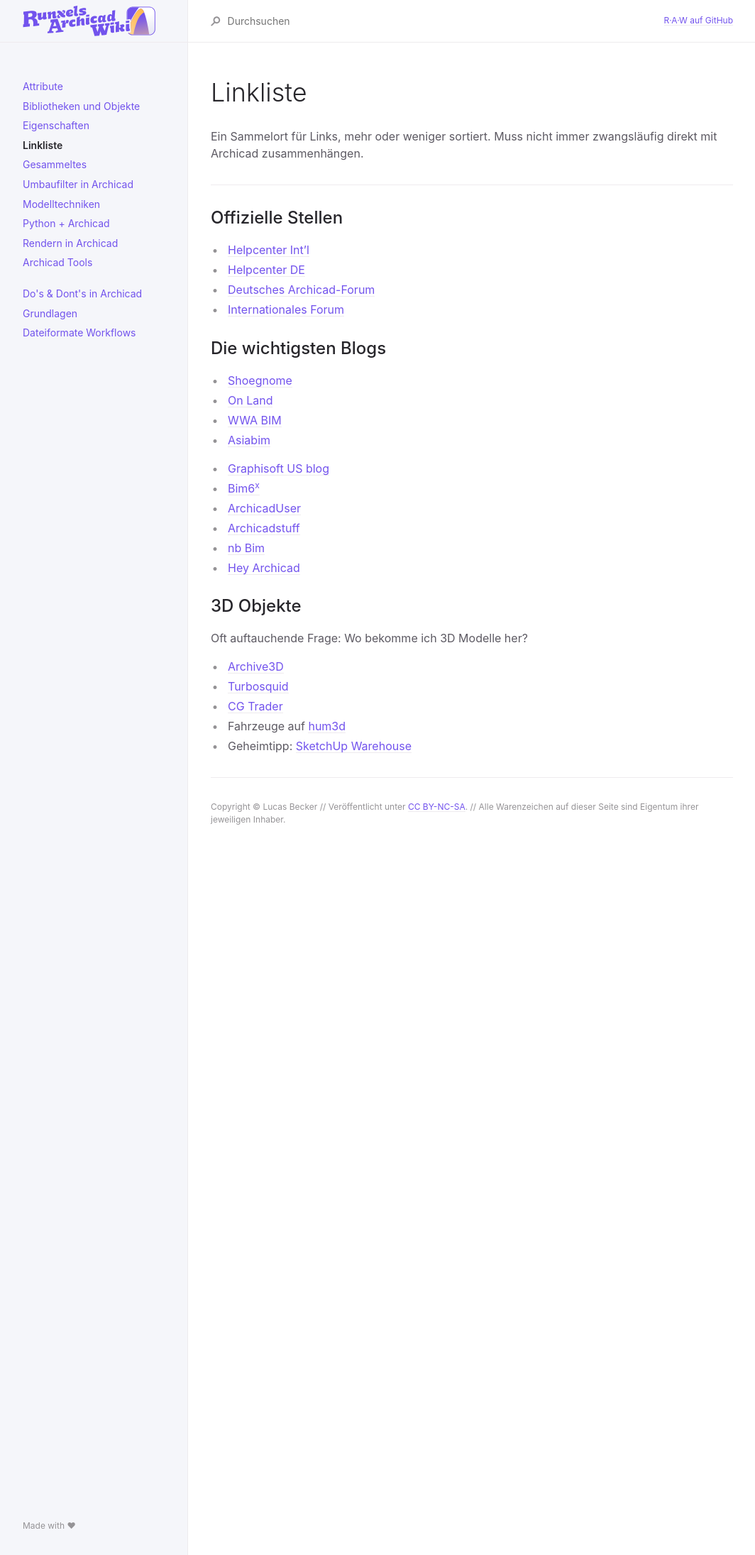
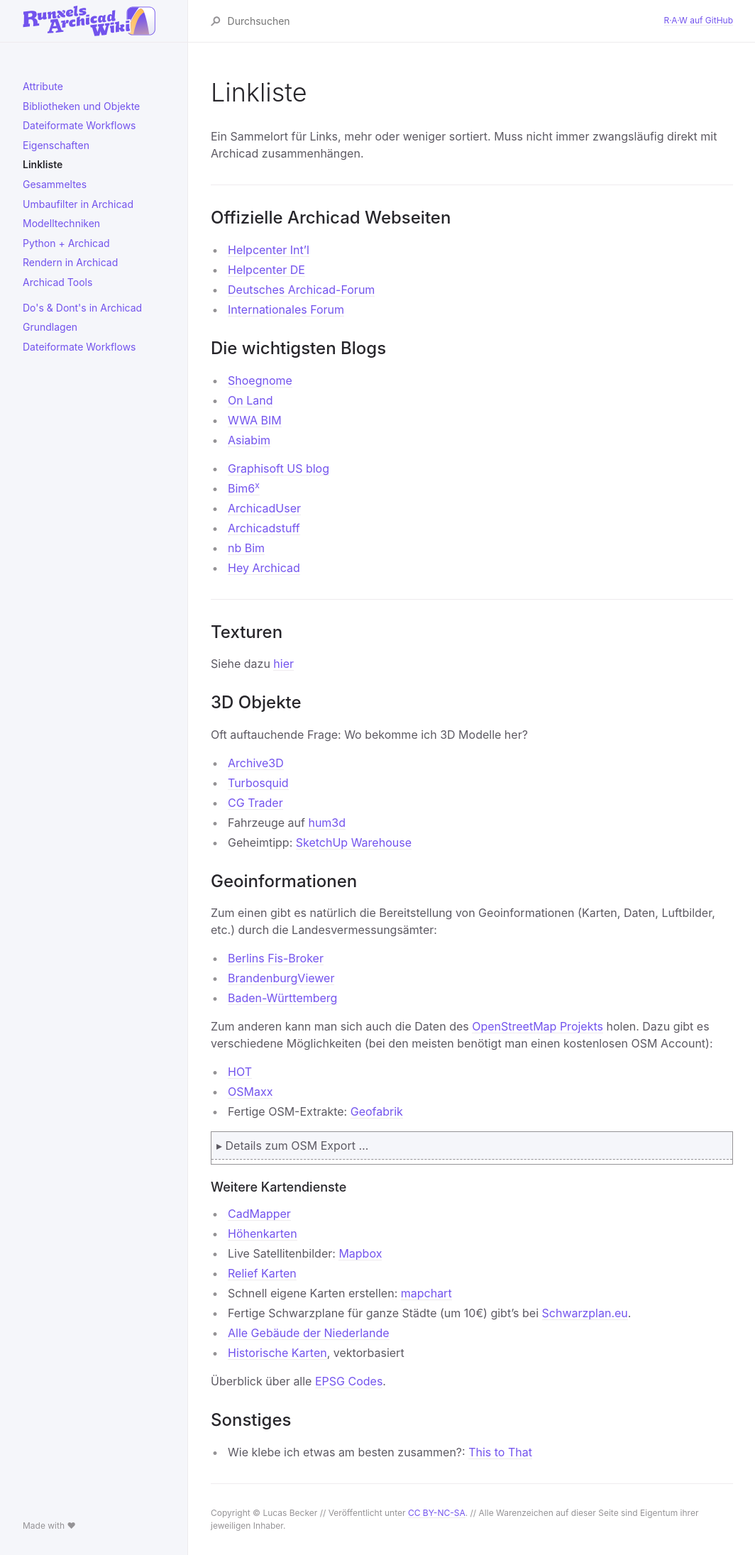
Before and after one commit to runxel/archicad-wiki, a Jekyll site: the page built from _pages/Linkliste.md, in a window 1280 px wide. Shown: the whole page at 71% size, without its empty margins (107-1171 px from the left). Built offline with Jekyll 4.4.1, drawn with Linux system fonts in a browser that asks for light colours.

Commit message:
small update and new content

```diff
--- a/_pages/Linkliste.md
+++ b/_pages/Linkliste.md
@@ -10,7 +10,7 @@ Ein Sammelort für Links, mehr oder weniger sortiert. Muss nicht immer zwangslä
 
 ---
 
-## Offizielle Stellen
+## Offizielle Archicad Webseiten
 - [Helpcenter Int'l](https://helpcenter.graphisoft.com/)
 - [Helpcenter DE](https://helpcenter.graphisoft.de/)
 - [Deutsches Archicad-Forum](https://forum.graphisoft.de/)
@@ -29,6 +29,11 @@ Ein Sammelort für Links, mehr oder weniger sortiert. Muss nicht immer zwangslä
 - [nb Bim](https://nbbim.wordpress.com/blog-posts/)
 - [Hey Archicad](https://hey-archicad.de/)
 
+---
+
+## Texturen
+Siehe dazu [hier](/rendern/materialien/#anbieter)
+
 
 ## 3D Objekte
 Oft auftauchende Frage: Wo bekomme ich 3D Modelle her?
@@ -38,3 +43,44 @@ Oft auftauchende Frage: Wo bekomme ich 3D Modelle her?
 - [CG Trader](https://www.cgtrader.com/)
 - Fahrzeuge auf [hum3d](https://hum3d.com/3d-models/vehicles/)
 - Geheimtipp: [SketchUp Warehouse](https://3dwarehouse.sketchup.com/)
+
+
+## Geoinformationen
+Zum einen gibt es natürlich die Bereitstellung von Geoinformationen (Karten, Daten, Luftbilder, etc.) durch die Landesvermessungsämter:
+- [Berlins Fis-Broker](https://www.stadtentwicklung.berlin.de/geoinformation/fis-broker/)
+- [BrandenburgViewer](https://bb-viewer.geobasis-bb.de/)
+- [Baden-Württemberg](https://udo.lubw.baden-wuerttemberg.de/public/)
+
+Zum anderen kann man sich auch die Daten des [OpenStreetMap Projekts](https://www.openstreetmap.org/) holen. Dazu gibt es verschiedene Möglichkeiten (bei den meisten benötigt man einen kostenlosen OSM Account):
+- [HOT](https://export.hotosm.org/en/v3/)
+- [OSMaxx](https://osmaxx.hsr.ch/)
+- Fertige OSM-Extrakte: [Geofabrik](http://download.geofabrik.de/)
+
+<details markdown="1">
+<summary>Details zum OSM Export …</summary>
+
+Bei Tools, wie dem vom HOT (_"Humanitarian OpenStreetMap Team"_) angebotenen Dienst, lassen sich eigene Abzüge der OSM-Datenbank von beliebigen Gebieten der Welt erstellen. Wähle ein Gebiet aus, anschließend ein [Dateiformat](/datei-io/) (empfehlenswert ist SHP oder GeoPackage). Nach einigen Minuten ist der individuelle Export fertig zum Download.
+
+In [QGis](https://qgis.org/) wählen wir "<samp>Neues Projekt</samp>", und anschließend "<samp>Layer > Layer hinzufügen > Vektorlayer hinzufügen</samp>" (für Shapefiles; für GeoPackage den entsprechenden Unterpunkt). In dem Dialog den Ablageort der `.shp` eingeben.
+Nach dem Import kann es passieren, dass die importierte Geometrie verzogen aussieht und/oder falsche Maße besitzt. Das hängt mit der Projektionsmethode zusammen. Normalerweise sollte eine dazugehörige `.prj` Datei von QGis automatisch gelesen werden, das klappt aber bisweilen nicht, da der Inhalt von Projektionsdateien nicht standardisiert ist und im Grunde jeder was anderes reinschreibt.
+Unten rechts in QGIS befindet sich ein Button mit einer stilisierten Weltkugel – dahinter verbirgt sich ein Dialog, in dem das Koordinatenbezugssystem (KBS) eingestellt werden kann. Ist unklar, welches das richtige KBS ist, kann man die `.prj` Datei in einem Texteditor öffnen und nachschauen, welche Projektion anzuwenden ist.
+
+Zum Schluss die Datei als DXF aus QGis exportieren und in Archicad verwenden.
+
+</details>
+
+### Weitere Kartendienste
+- [CadMapper](https://cadmapper.com)
+- [Höhenkarten](http://terrain.party/)
+- Live Satellitenbilder: [Mapbox](https://labs.mapbox.com/bites/00145/#7/52.214/10.195)
+- [Relief Karten](https://maps-for-free.com)
+- Schnell eigene Karten erstellen: [mapchart](https://mapchart.net/)
+- Fertige Schwarzplane für ganze Städte (um 10€) gibt's bei [Schwarzplan.eu](https://schwarzplan.eu/).
+- [Alle Gebäude der Niederlande](http://code.waag.org/buildings/#52.5379,4.9988,8)
+- [Historische Karten](https://www.ieg-maps.uni-mainz.de/), vektorbasiert
+
+Überblick über alle [EPSG Codes](https://www.spatialreference.org/).
+
+
+## Sonstiges
+- Wie klebe ich etwas am besten zusammen?: [This to That](http://thistothat.com/)
```
Also changed, not shown: _pages/Cross_Platform.md (added, +14 -0 lines), _pages/Datei_Workflows.md (+14 -4 lines), _pages/Misc.md (+5 -0 lines), _pages/Tools/Freiflächen.md (+1 -0 lines), _pages/Tools/Treppe.md (+8 -0 lines).
